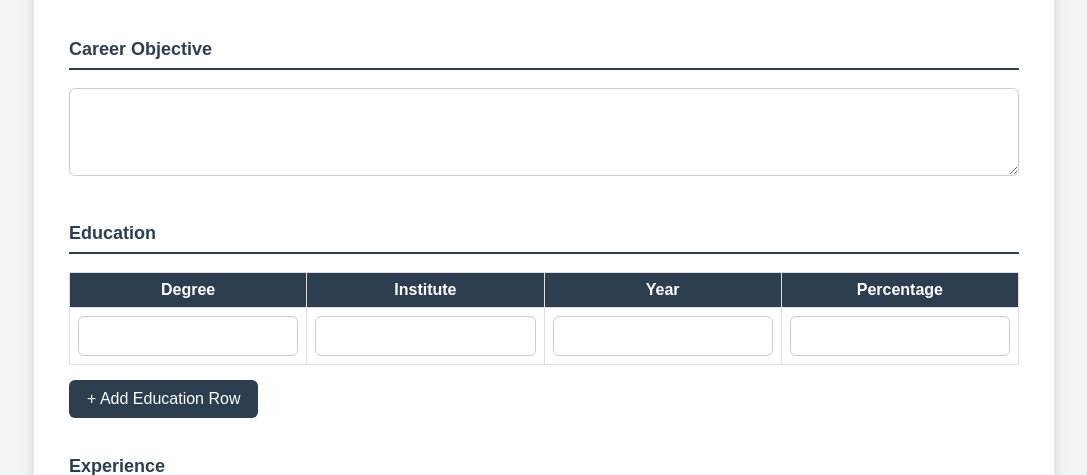
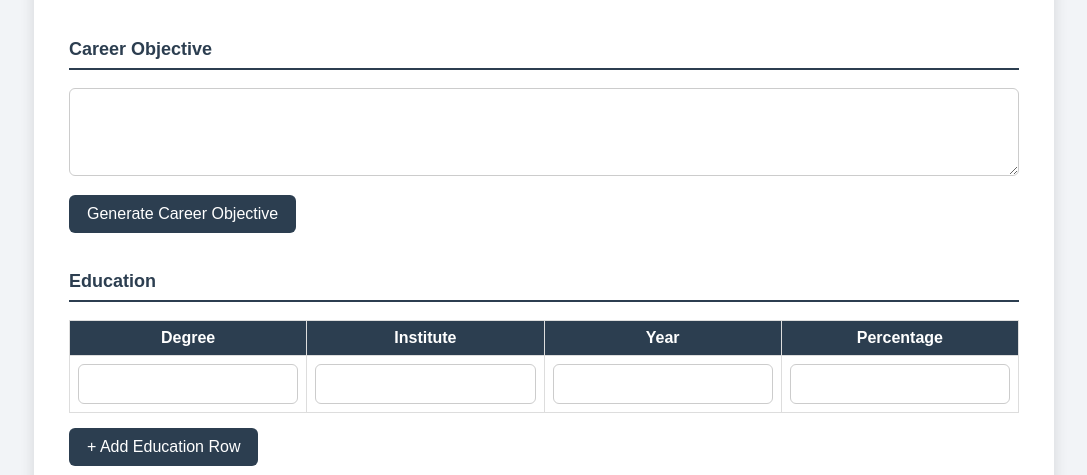
Before and after one commit to vandanasolanki391-prog/resume-builder, a Flask app: page /create in a window 1280 px wide. Shown: the part 853-1328 px from the top of the page, without its empty margins (96-1183 px from the left). Run offline with Flask 3, Linux system fonts and the light colour scheme.

Commit message:
Update form.html

```diff
--- a/templates/form.html
+++ b/templates/form.html
@@ -219,7 +219,8 @@
 
         <div class="section">
             <h2>Career Objective</h2>
-            <textarea name="objective" rows="4"></textarea>
+            <textarea id="objective" name="objective" rows="4"></textarea>
+            <button type="button" class="add-btn" onclick="generateObjective()">Generate Career Objective</button>
         </div>
 
         <div class="section">
@@ -342,7 +343,34 @@ function toggleProjectBox() {
         box.style.display = "none";
     }
 }
+    <script>
+
+function addEducationRow() {
+   ...
+}
+
+function addExperienceRow() {
+   ...
+}
+
+function toggleProjectBox() {
+   ...
+}
+
+function generateObjective() {
+    let objectives = [
+        "Motivated and detail-oriented professional seeking an opportunity to apply my skills and knowledge in a reputed organization while contributing to its growth and success.",
+        "To obtain a responsible position where I can utilize my education, skills and abilities for professional growth and contribute effectively to the organization.",
+        "Hardworking and quick-learning candidate looking for an opportunity to work in a professional environment and enhance my knowledge, skills and experience.",
+        "Dedicated and result-oriented individual seeking a challenging role where I can contribute to organizational success through commitment, teamwork and continuous learning."
+    ];
+
+    let randomObjective = objectives[Math.floor(Math.random() * objectives.length)];
+    document.getElementById("objective").value = randomObjective;
+}
+
 </script>
+
 
 </body>
 </html>
```
